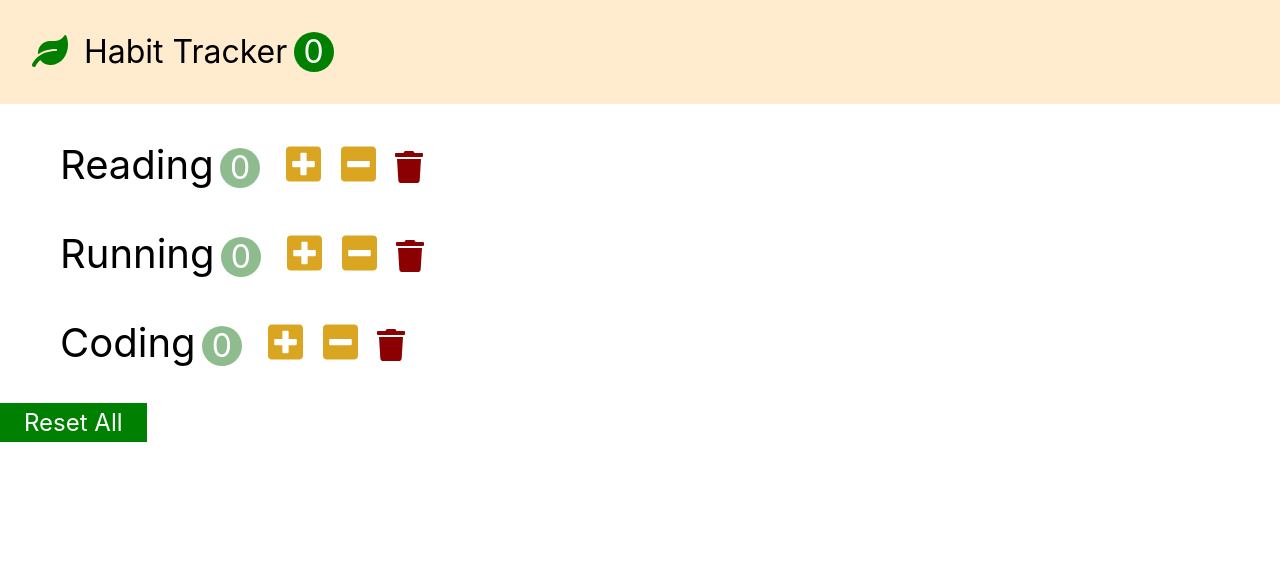
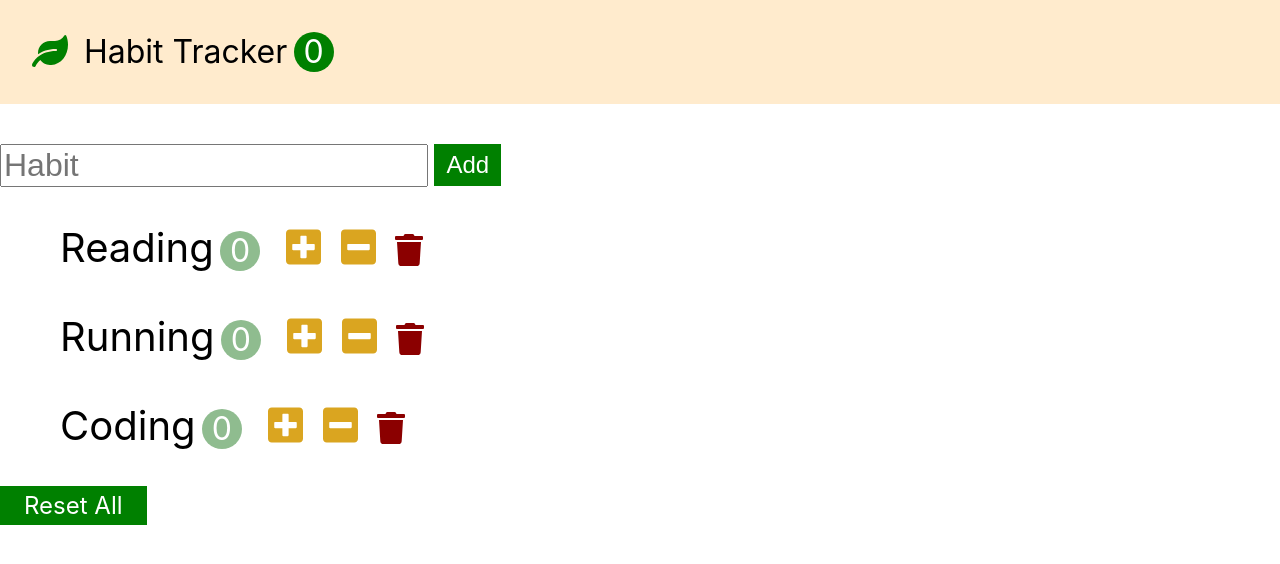
Before and after one commit to steadev/react-practice-habit-tracker, a React (Create React App) app: page / in a window 1280 px wide. Shown: the top 564 px of the page. Built offline with nearby package versions, Linux system fonts and the light colour scheme.

Commit message:
feat: add add from

```diff
--- a/src/App.css
+++ b/src/App.css
@@ -35,6 +35,11 @@ button {
 .habits {
   padding: 0.5em;
   padding-top: 2em;
+}
+
+.add-form {
+  display: flex;
+  margin-top: 40px;
 }
 
 .add-input {
--- a/src/app.jsx
+++ b/src/app.jsx
@@ -41,6 +41,14 @@ class App extends Component {
     this.setState({ habits });
   };
 
+  handleAdd = (name) => {
+    const habits = [
+      ...this.state.habits.filter((habit) => habit.name !== name),
+      { id: Date.now(), name, count: 0 },
+    ];
+    this.setState({ habits });
+  };
+
   render() {
     return (
       <>
@@ -54,7 +62,9 @@ class App extends Component {
           onHandleIncrement={this.handleIncrement}
           onHandleDecrement={this.handleDecrement}
           onHandleDelete={this.handleDelete}
+          onAddItem={this.handleAddItem}
           onResetAll={this.resetAll}
+          onAdd={this.handleAdd}
         />
       </>
     );
--- /dev/null
+++ b/src/components/habitAddForm.jsx
@@ -0,0 +1,28 @@
+import React, { Component } from "react";
+
+export default class HabitAddForm extends Component {
+  formRef = React.createRef();
+  inputRef = React.createRef();
+  onSubmit = (event) => {
+    event.preventDefault();
+    const name = this.inputRef.current.value;
+    name && this.props.onAdd(name);
+    this.formRef.current.reset();
+  };
+
+  render() {
+    return (
+      <form ref={this.formRef} className="add-form" onSubmit={this.onSubmit}>
+        <input
+          ref={this.inputRef}
+          className="add-input"
+          type="text"
+          placeholder="Habit"
+        />
+        <button className="add-button" onClick={this.onClickAdd}>
+          Add
+        </button>
+      </form>
+    );
+  }
+}
--- a/src/components/habits.jsx
+++ b/src/components/habits.jsx
@@ -1,10 +1,12 @@
 import React, { Component } from "react";
 import Habit from "./habit";
+import HabitAddForm from "./habitAddForm";
 
 export default class Habits extends Component {
   render() {
     return (
       <>
+        <HabitAddForm onAdd={this.props.onAdd} />
         <ul>
           {this.props.habits.map((habit) => (
             <Habit
@@ -13,6 +15,7 @@ export default class Habits extends Component {
               onIncrement={this.props.onHandleIncrement}
               onDecrement={this.props.onHandleDecrement}
               onDelete={this.props.onHandleDelete}
+              onAddItem={this.handleAddItem}
             />
           ))}
         </ul>
```
